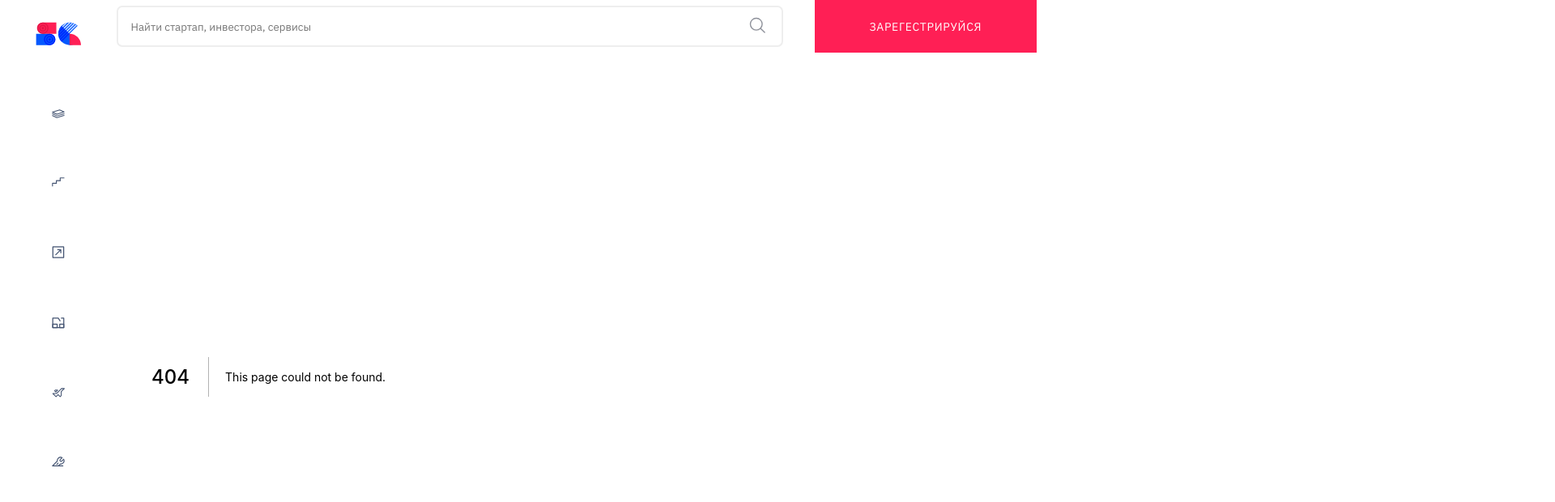
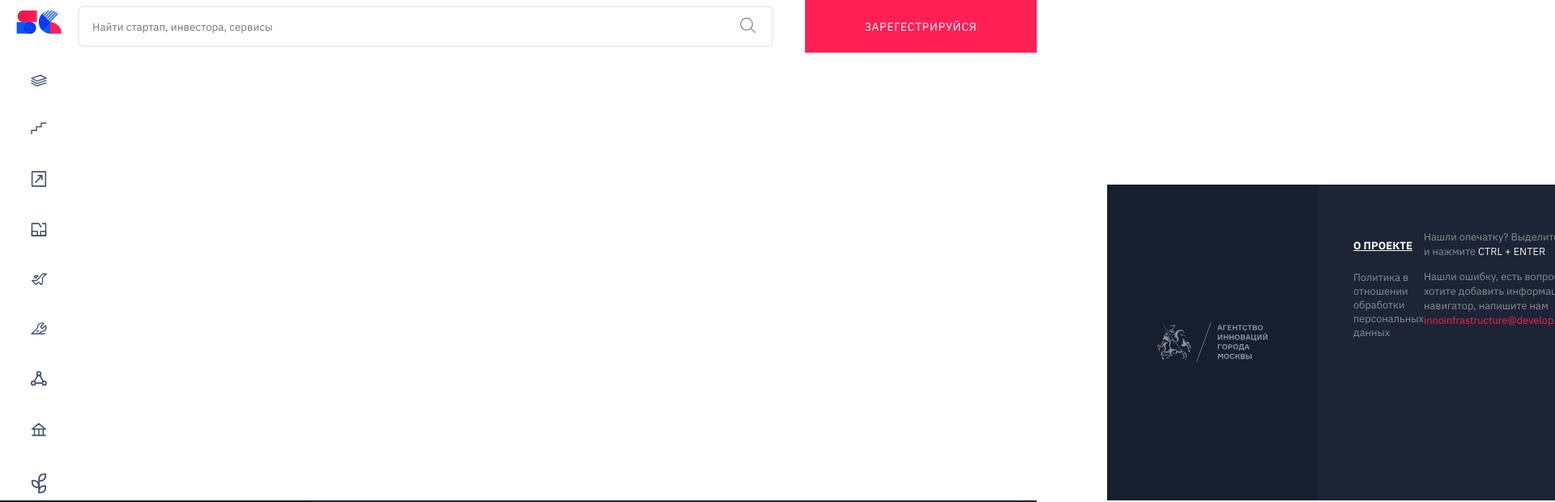
Before and after one commit to ArtemPodloboshnikov/StartupGuideReloaded, a Next.js app: page /components/Footer/MainFooter/MainFooter in a window 1280 px wide. Before the commit this address had no page. Shown: the top 620 px of the page at 81% size, 1920 px wide, since content can reach past the window. Built offline with nearby package versions, Linux system fonts and the light colour scheme.

Commit message:
template is done

```diff
--- /dev/null
+++ b/pages/components/Footer/MainFooter/MainFooter.module.scss
@@ -0,0 +1,74 @@
+@import '../../../../styles/vars.scss';
+
+.footer
+{
+    display: grid;
+    grid-template-columns: minmax(260px, 30%) minmax(auto, 70%);
+    grid-area: foot;
+    width: 100%;
+    height: 100%;
+
+    & p
+    {
+        font-size: .8rem;
+    }
+
+    & > div:first-child
+    {
+        background-color: $dark_blue;
+        display: grid;
+        @extend %items_center;
+
+    }
+    & > div:last-child
+    {
+        background-color: $night_blue;
+        display: grid;
+        grid-template-columns: repeat(2, 1fr);
+        padding: 2.75rem 2.75rem 1.75rem;
+
+
+        & > div:first-child
+        {
+            display: grid;
+            @extend %items_center;
+            align-items: start;
+
+            & > div
+            {
+                & h5 > a
+                {
+                    text-decoration: underline;
+                    color: $grayish_light;
+                }
+                & p
+                {
+                    color: $grayish_dark;
+                }
+            }
+        }
+        & > div:last-child
+        {
+            display: flex;
+            flex-direction: column;
+
+            & > div
+            {
+                & p
+                {
+                    color: $grayish_dark;
+                    line-height: 140%;
+                }
+                & p:first-child > span
+                {
+                    text-transform: uppercase;
+                    color: $beige;
+                }
+                & > p:last-child > span
+                {
+                    color: $crimson;
+                }
+            }
+        }
+    }
+}
--- /dev/null
+++ b/pages/components/Footer/MainFooter/MainFooter.tsx
@@ -0,0 +1,47 @@
+import type { NextPage } from 'next';
+import classes from './MainFooter.module.scss';
+import global_constants from '../../../constants';
+import constants from './constants';
+
+const MainHeader:NextPage = ()=>{
+
+    return (
+
+       <footer className={classes.footer}>
+           <div>
+                <img
+                src={global_constants.paths.LOGO_INNOVATION.path}
+                alt={global_constants.paths.LOGO_INNOVATION.alt}
+                />
+           </div>
+           <div>
+                <div>
+                    <div>
+                    <h5>
+                        <a href={constants.LINK.href}>
+                            {constants.LINK.text}
+                        </a>
+                    </h5>
+                    <p><a href={constants.PERSONAL_POLICY.href}>
+                        {constants.PERSONAL_POLICY.text}
+                        </a>
+                    </p>
+                    </div>
+                </div>
+                <div>
+                    <div>
+                        <p>
+                            {constants.MISSPELL.text}
+                            <span>{constants.MISSPELL.hot_key}</span>
+                        </p>
+                        <p>
+                            {constants.EMAIL.text}
+                            <span> {constants.EMAIL.address}</span>
+                        </p>
+                    </div>
+                </div>
+           </div>
+       </footer>
+    )
+}
+export default MainHeader;
--- /dev/null
+++ b/pages/components/Footer/MainFooter/constants.ts
@@ -0,0 +1,21 @@
+const constants = {
+
+    LINK: {
+        text: 'О проекте',
+        href: 'https://startupguide.innoagency.ru/about'
+    },
+    PERSONAL_POLICY: {
+        text: 'Политика в отношении обработки персональных данных',
+        href: 'https://startupguide.innoagency.ru/files/politika_pd.pdf'
+    },
+    MISSPELL: {
+        text: 'Нашли опечатку? Выделите текст и нажмите ',
+        hot_key: 'ctrl + enter'
+    },
+    EMAIL: {
+        text: 'Нашли ошибку, есть вопросы или хотите добавить информацию на навигатор, напишите нам',
+        address: 'innoinfrastructure@develop.mos.ru'
+    }
+}
+
+export default constants;
--- a/pages/components/Headers/MainHeader/MainHeader.tsx
+++ b/pages/components/Headers/MainHeader/MainHeader.tsx
@@ -1,5 +1,4 @@
 import type { NextPage } from 'next';
-import Head  from 'next/head';
 import SquareBtn from '../../Buttons/SquareBtn/SquareBtn';
 import CircleInput from '../../Inputs/CircleInput/CircleInput';
 import classes from './MainHeader.module.scss';
--- a/pages/components/Navbar/MainNavbar/MainNavbar.module.scss
+++ b/pages/components/Navbar/MainNavbar/MainNavbar.module.scss
@@ -11,7 +11,7 @@
 
     & > img
     {
-        width: 1em;
+        width: 1.3em;
     }
     & > img:first-child
     {
--- a/pages/constants.ts
+++ b/pages/constants.ts
@@ -43,6 +43,10 @@ const constants =
         KEY: {
             path: `${icon_folder}key.svg`,
             alt: 'площадки пилотное тестирование'
+        },
+        LOGO_INNOVATION: {
+            path: `${icon_folder}logo_innovation_agency.svg`,
+            alt: 'агенство инноваций города Москвы'
         }
     }
 }
--- a/pages/index.tsx
+++ b/pages/index.tsx
@@ -4,7 +4,7 @@ import Link from 'next/link'
 const Home: NextPage = () => {
 
   return (
-    <div style={{gridArea: 'main'}}>
+    <div>
     Hello World!
     </div>
   )
--- a/pages/layouts/SimpleLayout.module.scss
+++ b/pages/layouts/SimpleLayout.module.scss
@@ -3,8 +3,20 @@
 .main
 {
     display: grid;
+    grid-template-columns: 96px repeat(2, 1fr);
+    grid-template-rows: 70px 3fr 1fr;
     grid-template-areas:
     'nav head head'
     'nav main main'
     'foot foot foot';
+
+    .content
+    {
+        grid-area: main;
+        display: grid;
+        grid-template-columns: repeat(12, 81px);
+        margin-left: 39px;
+        margin-right: 39px;
+        grid-column-gap: 20px;
+    }
 }
--- a/pages/layouts/SimpleLayout.tsx
+++ b/pages/layouts/SimpleLayout.tsx
@@ -2,6 +2,7 @@ import type { NextPage } from 'next';
 import Head  from 'next/head';
 import MainHeader from '../components/Headers/MainHeader/MainHeader';
 import Navbar from '../components/Navbar/MainNavbar/MainNavbar';
+import MainFooter from '../components/Footer/MainFooter/MainFooter';
 import clases from './SimpleLayout.module.scss';
 
 const SimpleLayout:NextPage = ({children})=>{
@@ -14,7 +15,10 @@ const SimpleLayout:NextPage = ({children})=>{
             <main className={clases.main}>
                 <Navbar/>
                 <MainHeader/>
-                {children}
+                <div className={clases.content}>
+                    {children}
+                </div>
+                <MainFooter/>
             </main>
         </>
     )
--- a/styles/globals.scss
+++ b/styles/globals.scss
@@ -325,17 +325,23 @@
 // Styles
 
 html,
-body {
+body,
+main {
   padding: 0;
   margin: 0;
-  font-family: 'TTFirs';
-  font-weight: 500;
-  font-style: normal;
+  width: 100%;
+  height: 100vh;
+  font-family: 'IBM Plex Sans';
 }
 img
 {
   object-fit: cover;
 }
+h1, h2, h3, h4, h5
+{
+  text-transform: uppercase;
+}
+
 a {
   color: inherit;
   text-decoration: none;
--- a/styles/vars.scss
+++ b/styles/vars.scss
@@ -5,6 +5,13 @@ $crimson: #FF1F55;
 $blue: #1F5EFF;
 $beige: #EEEEEE;
 $grayish_blue: #6E7A99;
+$dark_blue: #171E2D;
+$night_blue: #1D2435;
+$medium_blue: #24314A;
+$grayish_light: #F2F3F6;
+$grayish_dark: #878B95;
+
+
 
 $contrast_color: (
 
@@ -14,11 +21,15 @@ $contrast_color: (
 
 );
 
+%items_center
+{
+    justify-items: center;
+    align-items: center;
+}
 @mixin wrap_btn($bg_color, $hover: 'off', $txt_color: map.get($contrast_color, $bg_color))
 {
     display: grid;
-    justify-items: center;
-    align-items: center;
+    @extend %items_center;
     background-color: $bg_color;
     & *
     {
```
Also changed, not shown: pages/components/Headers/MainHeader/MainHeader.module.scss (line endings or trailing spaces), public/icons/logo_innovation_agency.svg (added), public/icons/sprout.svg.
